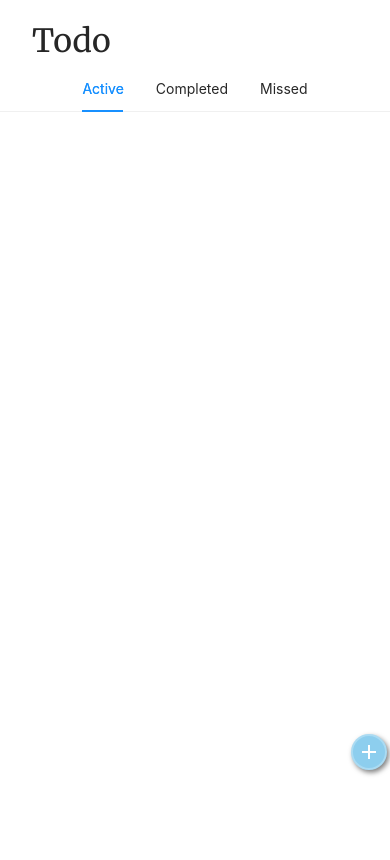
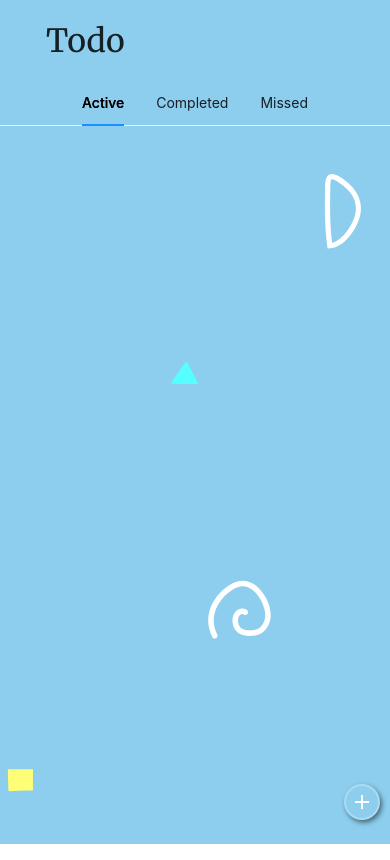
Before and after one commit to mritunjaysaha/todo-pwa, a React (Create React App) app: page / in a window 390 px wide. Built offline with nearby package versions, Linux system fonts and the light colour scheme.

Commit message:
added background svg

```diff
--- a/src/App.js
+++ b/src/App.js
@@ -4,7 +4,10 @@ import "antd/dist/antd.css";
 function App() {
     return (
         <>
-            <h3 className="logo">Todo</h3>
+            <nav>
+                {" "}
+                <h3 className="logo">Todo</h3>
+            </nav>
             <CenteredTabs />
         </>
     );
--- a/src/components/ant-tabs.component.js
+++ b/src/components/ant-tabs.component.js
@@ -11,10 +11,10 @@ export default function AntdTab(props) {
                 {props.activelist()}
             </TabPane>
             <TabPane tab="Completed" key="2">
-                {props.activelist()}
+                {props.completedlist()}
             </TabPane>
             <TabPane tab="Missed" key="3">
-                {props.activelist()}
+                {props.missedlist()}
             </TabPane>
         </Tabs>
     );
--- a/src/components/popupbutton.component.js
+++ b/src/components/popupbutton.component.js
@@ -30,9 +30,8 @@ export default function AddTodo(props) {
                 trigger={
                     <button className="todo-btn">
                         <AddIcon />
-                        <span>
-                            <p>Todo</p>
-                        </span>
+
+                        <p>Todo</p>
                     </button>
                 }
                 modal
--- a/src/styles/main.css
+++ b/src/styles/main.css
@@ -1,7 +1,8 @@
 @import url("https://fonts.googleapis.com/css2?family=Merriweather:wght@900&family=Poppins:wght@500&display=swap");
 body {
   font-family: "Poppins", sans-serif;
-  background-color: #edf2f7;
+  background-image: url(./Confetti-Doodles.svg);
+  /* background by SVGBackgrounds.com */
 }
 
 .logo {
@@ -10,37 +11,39 @@ body {
   font-family: "Merriweather", serif;
 }
 
-.popup-overlay.popup-content:content {
-  background: #f00;
+nav {
+  background-color: #8dceee;
 }
 
 /*********Desktop TABS************/
-.MuiAppBar-colorPrimary {
-  background-color: #8dceee !important;
+.ant-tabs-tab.ant-tabs-tab-active .ant-tabs-tab-btn {
   color: #000 !important;
-}
-.MuiAppBar-colorPrimary .MuiTabs-indicator,
-.MuiAppBar-colorPrimary .jss4 {
-  background-color: #000 !important;
+  font-weight: 500;
 }
 
-.MuiBox-root-7 {
-  padding: 0px !important;
+.ant-tabs-tab-btn {
+  border: none;
 }
 
-.MuiBox-root.MuiBox-root-7 {
-  height: 50vh;
-  margin: 0 auto;
+.ant-tabs-tab:hover {
+  color: #000;
+  border: none;
+}
+
+.ant-tabs-tabpane.ant-tabs-tabpane-active {
+  display: flex;
+  flex-direction: row;
+  justify-content: center;
+  flex-wrap: wrap;
+  flex: 0 0 1;
+  min-height: 75vh;
+  max-height: 100%;
 }
 
 /**************TODO's*****************/
 .cards {
   background-color: #fff;
-  float: left;
-  width: 20%;
-  margin-top: 2.5%;
-  margin-left: 2.2%;
-  margin-bottom: 2.5%;
+  margin: 2em;
   border-radius: 4px;
   padding: 1em;
   box-shadow: 0px 0px 10px rgba(0, 0, 1, 0.5);
@@ -71,14 +74,15 @@ body {
 .todo-btn {
   display: flex;
   flex-direction: row;
-  align-items: center;
-  justify-content: center;
   margin-left: 2em;
   margin-bottom: 1em;
-  padding: 0 1em;
   background-color: #8dceee;
   border-radius: 4px;
   border: 2px solid rgba(255, 255, 255, 0.25);
+  padding: 1em 1em 0 1em;
+}
+.todo-btn .MuiSvgIcon-root {
+  margin-bottom: -0.25em;
 }
 
 .popup-close {
@@ -134,6 +138,11 @@ body {
     margin: 0.5em 0 0 1em;
   }
 
+  nav {
+    margin-top: -1em;
+    padding: 1em;
+  }
+
   .MuiBottomNavigation-root.bottom-navigation-bar {
     display: flex;
     background: transparent;
@@ -145,46 +154,23 @@ body {
     border-radius: 50%;
     padding: 0.3em;
     position: fixed;
-    top: calc(100vh - 110px);
-    right: 0.2em;
+    bottom: 10px;
+    right: 10px;
     border: 2px solid rgba(255, 255, 255, 0.25);
     box-shadow: 2px 2.5px 5px rgba(0, 0, 1, 0.5);
     z-index: 1000;
   }
-  .todo-btn span {
+  .todo-btn p {
     display: none;
   }
-
-  .MuiBottomNavigation-root.bottom-navigation-bar {
-    position: absolute;
-    background-color: #8dceee;
-    color: #fff;
-    width: 100%;
-    top: calc(100vh - 3.5em);
-    z-index: 100;
+  .todo-btn .MuiSvgIcon-root {
+    margin-bottom: 0;
   }
 
-  .MuiPaper-root.MuiPaper-elevation1.MuiPaper-rounded {
-    position: absolute;
-    top: -82vh;
-    height: 82vh;
-    overflow-y: scroll;
-    width: 100%;
-    z-index: 20;
-    text-align: center;
-  }
-
-  .MuiButtonBase-root.MuiBottomNavigationAction-root.Mui-selected {
-    color: #fff;
-  }
-
-  .MuiPaper-root.MuiPaper-elevation1.MuiPaper-rounded {
-    box-shadow: none;
-    background: none;
-  }
-
-  .popup {
-    width: 100%;
+  .ant-tabs-tabpane.ant-tabs-tabpane-active {
+    display: flex;
+    flex-direction: column;
+    align-items: center;
   }
 
   .createTodo-p {
@@ -192,8 +178,7 @@ body {
   }
 
   .cards {
-    float: none;
-    width: 80%;
+    width: 100%;
     margin: 5% auto;
   }
 }
--- a/src/styles/main.scss
+++ b/src/styles/main.scss
@@ -3,49 +3,47 @@ $tabs-color: #8dceee;
 
 body {
     font-family: "Poppins", sans-serif;
-    background-color: #edf2f7;
+    background-image: url(./Confetti-Doodles.svg);
+
+    /* background by SVGBackgrounds.com */
 }
 .logo {
     font-size: 32px;
     margin-left: 1em;
     font-family: "Merriweather", serif;
 }
-//POPUP SECTION
-.popup-overlay.popup-content {
-    &:content {
-        background: #f00;
+nav {
+    background-color: $tabs-color;
+}
+/*********Desktop TABS************/
+.ant-tabs-tab.ant-tabs-tab-active .ant-tabs-tab-btn {
+    color: #000 !important;
+    font-weight: 500;
+}
+.ant-tabs-tab-btn {
+    border: none;
+}
+.ant-tabs-tab {
+    &:hover {
+        color: #000;
+        border: none;
     }
 }
-/*********Desktop TABS************/
-.MuiAppBar-colorPrimary {
-    background-color: $tabs-color !important;
-    color: #000 !important;
-
-    .MuiTabs-indicator,
-    .jss4 {
-        background-color: #000 !important;
-    }
+.ant-tabs-tabpane.ant-tabs-tabpane-active {
+    display: flex;
+    flex-direction: row;
+    justify-content: center;
+    flex-wrap: wrap;
+    flex: 0 0 1;
+    min-height: 75vh;
+    max-height: 100%;
 }
-.MuiBox-root-7 {
-    padding: 0px !important;
-}
-.MuiBox-root.MuiBox-root-7 {
-    height: 50vh;
-
-    margin: 0 auto;
-}
-
 /**************TODO's*****************/
 
 .cards {
     background-color: #fff;
-    float: left;
-    width: 20%;
-    margin-top: 2.5%;
-    margin-left: 2.2%;
-    margin-bottom: 2.5%;
+    margin: 2em;
     border-radius: 4px;
-    // border: 4px solid black;
     padding: 1em;
     box-shadow: 0px 0px 10px rgba(0, 0, 1, 0.5);
 }
@@ -53,7 +51,6 @@ body {
     background: none;
     border: none;
     width: 100%;
-
     &:focus {
         outline: none;
     }
@@ -73,14 +70,15 @@ body {
 .todo-btn {
     display: flex;
     flex-direction: row;
-    align-items: center;
-    justify-content: center;
     margin-left: 2em;
     margin-bottom: 1em;
-    padding: 0 1em;
     background-color: $tabs-color;
     border-radius: 4px;
     border: 2px solid rgba(255, 255, 255, 0.25);
+    padding: 1em 1em 0 1em;
+    .MuiSvgIcon-root {
+        margin-bottom: -0.25em;
+    }
 }
 //POPUP JS
 .popup-close {
@@ -121,7 +119,6 @@ body {
 .MuiInputBase-input.MuiInput-input {
     color: #fff;
     text-align: center;
-    // margin-bottom: 1em;
     border: none !important;
 }
 
@@ -135,7 +132,10 @@ body {
     .logo {
         margin: 0.5em 0 0 1em;
     }
-
+    nav {
+        margin-top: -1em;
+        padding: 1em;
+    }
     //Enable Bottom navigation bar Ṃobile
     .MuiBottomNavigation-root.bottom-navigation-bar {
         display: flex;
@@ -149,52 +149,31 @@ body {
         border-radius: 50%;
         padding: 0.3em;
         position: fixed;
-        top: calc(100vh - 110px);
-        right: 0.2em;
+        bottom: 10px;
+
+        right: 10px;
         border: 2px solid rgba(255, 255, 255, 0.25);
         box-shadow: 2px 2.5px 5px rgba(0, 0, 1, 0.5);
         z-index: 1000;
 
-        span {
+        p {
             display: none;
         }
+        .MuiSvgIcon-root {
+            margin-bottom: 0;
+        }
+    }
+    .ant-tabs-tabpane.ant-tabs-tabpane-active {
+        display: flex;
+        flex-direction: column;
+        align-items: center;
     }
 
-    //Bottom navigation bar
-    .MuiBottomNavigation-root.bottom-navigation-bar {
-        position: absolute;
-        background-color: $tabs-color;
-        color: #fff;
-        width: 100%;
-        top: calc(100vh - 3.5em);
-        z-index: 100;
-    }
-    .MuiPaper-root.MuiPaper-elevation1.MuiPaper-rounded {
-        position: absolute;
-        top: -82vh;
-        height: 82vh;
-        overflow-y: scroll;
-        width: 100%;
-        z-index: 20;
-        text-align: center;
-    }
-    .MuiButtonBase-root.MuiBottomNavigationAction-root.Mui-selected {
-        color: #fff;
-    }
-    .MuiPaper-root.MuiPaper-elevation1.MuiPaper-rounded {
-        box-shadow: none;
-        background: none;
-    }
-
-    .popup {
-        width: 100%;
-    }
     .createTodo-p {
         display: none;
     }
     .cards {
-        float: none;
-        width: 80%;
+        width: 100%;
         margin: 5% auto;
     }
 }
```
Also changed, not shown: src/styles/Confetti-Doodles.svg (added), 1 other file (tests, documents, lock files or other folders).
